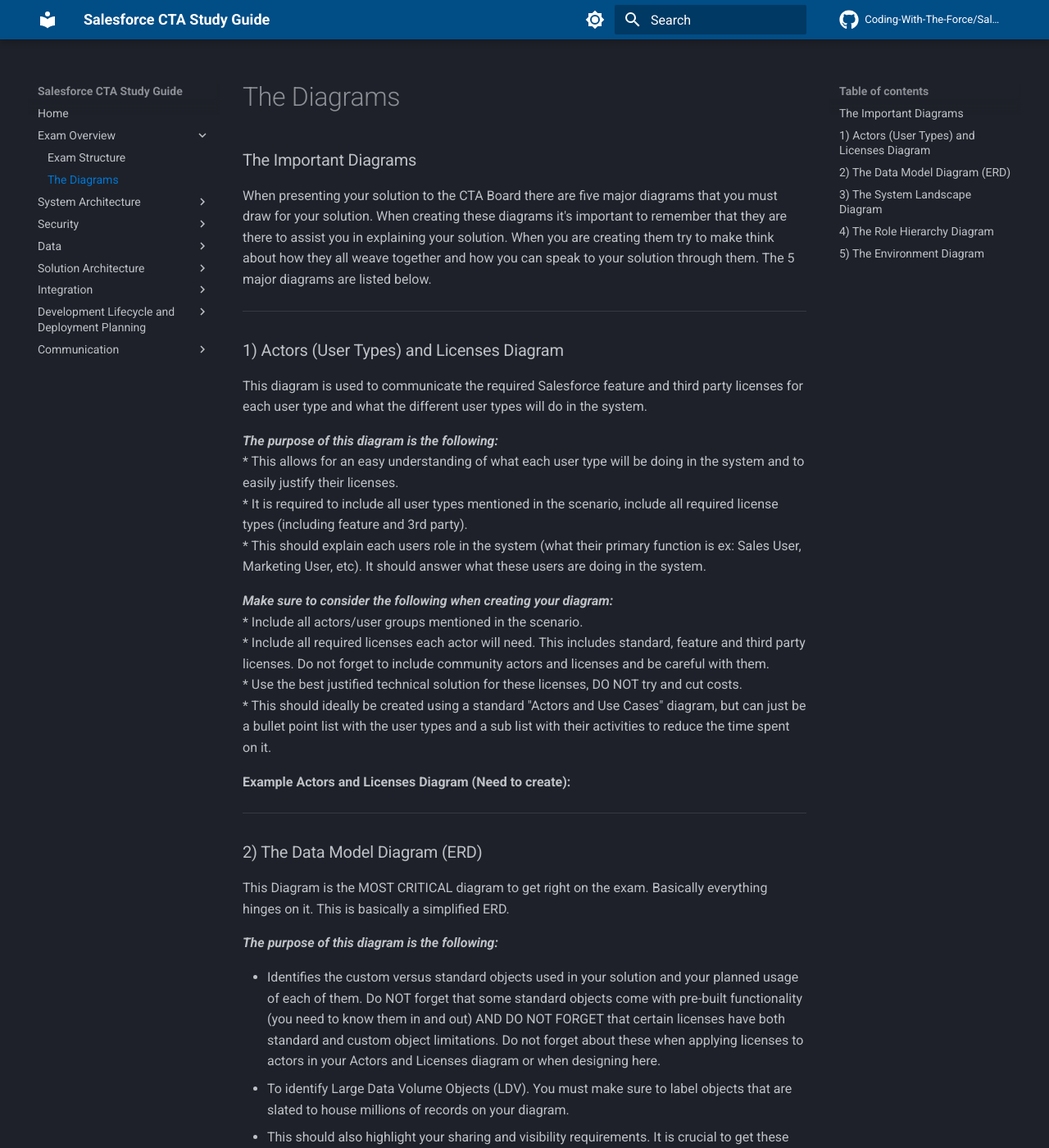
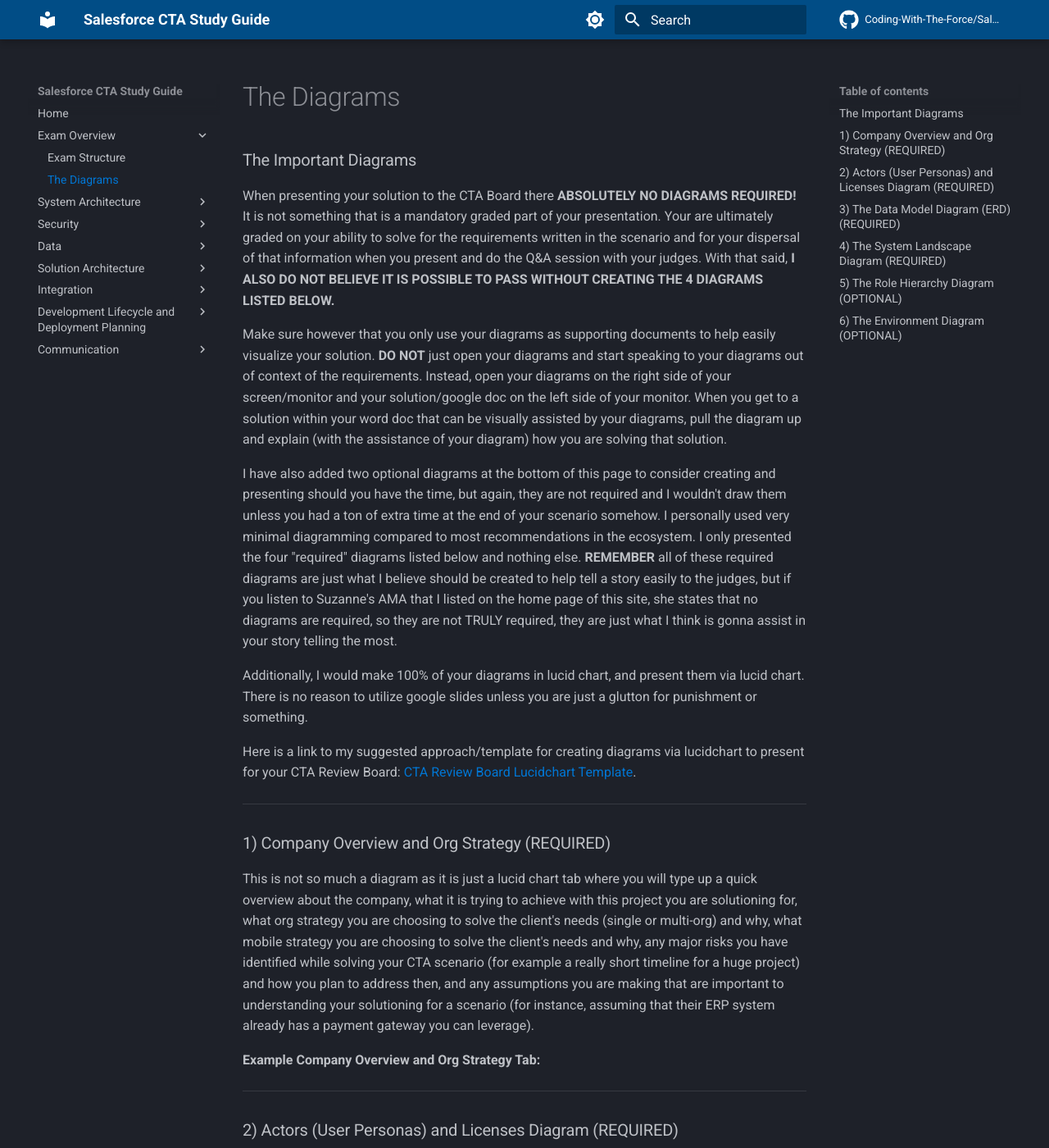
Before and after one commit to Coding-With-The-Force/Salesforce-CTA-Study-Guide, an MkDocs documentation site: the page built from docs/01)-The-Diagrams.md, in a window 1280 px wide and 1400 px high. Shown: the whole window at 82% size. Built offline with MkDocs 1.6.1 and Material for MkDocs 9.7.7, drawn with Linux system fonts in a browser that asks for light colours; comment, search, counter and statistics services are not loaded; some of the changed text lies outside the part shown.

Commit message:
Updated the diagrams section, added more content to the home page. Still need to add diagram examples.

```diff
--- a/docs/01)-The-Diagrams.md
+++ b/docs/01)-The-Diagrams.md
@@ -1,78 +1,83 @@
 ### The Important Diagrams
 
-When presenting your solution to the CTA Board there are five major diagrams that you must draw for your solution. When creating these diagrams it's important to remember that they are there to assist you in explaining your solution. When you are creating them try to make think about how they all weave together and how you can speak to your solution through them. The 5 major diagrams are listed below.
+When presenting your solution to the CTA Board there **ABSOLUTELY NO DIAGRAMS REQUIRED!** It is not something that is a mandatory graded part of your presentation. Your are ultimately graded on your ability to solve for the requirements written in the scenario and for your dispersal of that information when you present and do the Q&A session with your judges. With that said, **I ALSO DO NOT BELIEVE IT IS POSSIBLE TO PASS WITHOUT CREATING THE 4 DIAGRAMS LISTED BELOW.**
+
+Make sure however that you only use your diagrams as supporting documents to help easily visualize your solution. **DO NOT** just open your diagrams and start speaking to your diagrams out of context of the requirements. Instead, open your diagrams on the right side of your screen/monitor and your solution/google doc on the left side of your monitor. When you get to a solution within your word doc that can be visually assisted by your diagrams, pull the diagram up and explain (with the assistance of your diagram) how you are solving that solution.
+
+I have also added two optional diagrams at the bottom of this page to consider creating and presenting should you have the time, but again, they are not required and I wouldn't draw them unless you had a ton of extra time at the end of your scenario somehow. I personally used very minimal diagramming compared to most recommendations in the ecosystem. I only presented the four "required" diagrams listed below and nothing else. **REMEMBER** all of these required diagrams are just what I believe should be created to help tell a story easily to the judges, but if you listen to Suzanne's AMA that I listed on the home page of this site, she states that no diagrams are required, so they are not TRULY required, they are just what I think is gonna assist in your story telling the most.
+
+Additionally, I would make 100% of your diagrams in lucid chart, and present them via lucid chart. There is no reason to utilize google slides unless you are just a glutton for punishment or something.
+
+Here is a link to my suggested approach/template for creating diagrams via lucidchart to present for your CTA Review Board: [CTA Review Board Lucidchart Template](https://lucid.app/lucidchart/42853ef9-7637-431d-b625-d9fc78266f02/edit?viewport_loc=824%2C-1831%2C2071%2C4078%2C0_0&invitationId=inv_643e29dd-e2c3-449f-95bd-1f33dd0a1891).
 
 ***
 
-### 1) Actors (User Types) and Licenses Diagram
+### 1) Company Overview and Org Strategy (REQUIRED)
 
-This diagram is used to communicate the required Salesforce feature and third party licenses for each user type and what the different user types will do in the system.
+This is not so much a diagram as it is just a lucid chart tab where you will type up a quick overview about the company, what it is trying to achieve with this project you are solutioning for, what org strategy you are choosing to solve the client's needs (single or multi-org) and why, what mobile strategy you are choosing to solve the client's needs and why, any major risks you have identified while solving your CTA scenario (for example a really short timeline for a huge project) and how you plan to address then, and any assumptions you are making that are important to understanding your solutioning for a scenario (for instance, assuming that their ERP system already has a payment gateway you can leverage).
+
+**Example Company Overview and Org Strategy Tab:**
+
+---
+
+### 2) Actors (User Personas) and Licenses Diagram (REQUIRED)
+
+This diagram is used to communicate the required Salesforce licenses for each user persona (for example a sales rep), why you are suggesting those licenses (maybe a sales rep needs a sales cloud license because they need access to the Quote object or to Opportunity Forecasting), and the amount of licenses you will need to purchase for that persona (this is important because the amount of licenses has impacts on other parts of your solution, for instance how much data and file storage are available in your org).
 
 _**The purpose of this diagram is the following:**_
-* This allows for an easy understanding of what each user type will be doing in the system and to easily justify their licenses.
-* It is required to include all user types mentioned in the scenario, include all required license types (including feature and 3rd party).
-* This should explain each users role in the system (what their primary function is ex: Sales User, Marketing User, etc). It should answer what these users are doing in the system.
+* This allows for an easy understanding of what each user persona will be doing in the system and to easily justify their licenses.
+* I would suggest including all user personas mentioned in the scenario, even if they will not actually be users in the Salesforce system so the judges know that you at least considered them and what your plan for them is, and to include all required license types for each user persona (including Salesforce feature licenses).
 
-_**Make sure to consider the following when creating your diagram:**_
-* Include all actors/user groups mentioned in the scenario.
-* Include all required licenses each actor will need. This includes standard, feature and third party licenses. Do not forget to include community actors and licenses and be careful with them.
-* Use the best justified technical solution for these licenses, DO NOT try and cut costs.
-* This should ideally be created using a standard "Actors and Use Cases" diagram, but can just be a bullet point list with the user types and a sub list with their activities to reduce the time spent on it.
+**IMPORTANT NOTE:** For your CTA scenario you should not try to cut costs with the basic licenses (Sales, Service, Platform, and Experience Cloud licenses), you should just assume you have infinite money and use the license that will enable you to build the solution in its simplest form. For instance, if your Sales Reps only need a Sales Cloud license because they need access to the Opportunity object and not for anything else ABSOLUTELY DO NOT suggest a lower cost setup where you would replace the Opportunity object with a custom object so that you could give Sales Reps platform licenses instead... That is a recipe for disaster.
 
-**Example Actors and Licenses Diagram (Need to create):**
+**Example Actors and Licenses Diagram:**
 
 ___
 
-### 2) The Data Model Diagram (ERD)
+### 3) The Data Model Diagram (ERD) (REQUIRED)
 
-This Diagram is the MOST CRITICAL diagram to get right on the exam. Basically everything hinges on it. This is basically a simplified ERD.
+This Diagram is the MOST CRITICAL diagram to get right on the exam. Basically everything hinges on on your database/object setup. The data model (if you are unfamiliar with it) is basically the same as an ERD (entity relationship diagram).
 
-**_The purpose of this diagram is the following:_**
+**_Your Data Model Diagram Should Ideally Include the Following:_**
 
-* Identifies the custom versus standard objects used in your solution and your planned usage of each of them. Do NOT forget that some standard objects come with pre-built functionality (you need to know them in and out) AND DO NOT FORGET that certain licenses have both standard and custom object limitations. Do not forget about these when applying licenses to actors in your Actors and Licenses diagram or when designing here.
-* To identify Large Data Volume Objects (LDV). You must make sure to label objects that are slated to house millions of records on your diagram.
-* This should also highlight your sharing and visibility requirements. It is crucial to get these points across in this diagram. You need to label an objects OWD settings (Private, Read, Read/Write), whether or not there is a master detail relationship, and who the record owners will be.
-* This data model should support your reporting strategy. It should help make it clear where reporting data is coming from.
-* A solid ERD is key to producing a solid integration strategy.
+* Every object you are proposing for your solution, and the relationships between them.
+* An easy way to identify the custom versus standard objects used in your solution and your planned usage of each of them (making the outline of a custom object a different color for example).
+* An easy way to identify a master-detail relationship you are proposing for your solution (coloring the relationships in lucid chart a different color for instance)
+* An easy way to identify Large Data Volume Objects (LDV). You should ideally make sure to label objects that are slated to house millions of records on your diagram and their volume (something simple, for example, put the acronym LDV and then the quantity of records next to it like this: "LDV:4mil").
+* A simple way of showing your OWD setting for each object (unless it's controlled by parent). You should ideally label an objects OWD settings (Private, Read, Read/Write) on the object in your data model diagram (for example you could do the following on your object in the diagram: "OWD:P" to represent an OWD of private).
+* An easy way to visualize which user personas will be the owners of the records for each object. Knowing who the owners of each records are is important to understanding whether your proposed security architecture will work. You could denote this on your objects in the following way "O: Sales Rep" as a shorthand for "Owner: Sales Rep".
 
-**_This Diagram Must Include the Following:_**
-
-* Relationship types (Master-Detail or Lookup)
-* Cardinalities (one to many, many to many, etc)
-* Object Type (Standard vs Custom vs External)
-* OWD (Org Wide Defaults) for each object
-* Mark LDV (Large Data Volume) objects and provide the math to justify it
-* Record Ownership (Who is going to own the records of an object)
-* Just showing the key fields on your ERD should be sufficient for the board, don't need to list every single one
-
-**Example Entity Relationship Diagram (ERD) (Need to create):**
+**Example Entity Relationship Diagram (ERD):**
 
 ***
 
-### 3) The System Landscape Diagram
+### 4) The System Landscape Diagram (REQUIRED)
 
-The system landscape diagram will help you illustrate the different systems included within your solution and their relationships with one another.
+The system landscape diagram will help you illustrate the different systems included within your solution and their relationships with one another (For instance, how does an ERP in your landscape integrate with your Salesforce org).
 
-**_The purpose of this diagram is the following:_**
+**_Your System Landscape Diagram should ideally include the following things:_**
 
-* To articulate what systems will be in use and how the various systems in your CTA scenario will work together
-* This diagram should show/illustrate how data flows through the systems involved in your CTA scenario
+* Every system mentioned within your scenario, even if it is being retired or is not at all connected to your Salesforce org.
 
-**_This Diagram Must Include the Following:_**
+* An easy way to identify a retired system in your landscape (I would suggested just making the retired systems outline red or some other obvious color).
 
-* It should contain all systems involved in the architecture including third party systems such as appexchange products.
-* Show the systems you are planning to retire, these should be easily identifiable (color code them or mark them as deprecated).
-* Outline the proposed integration interfaces. You need to make sure that you include integration patterns information ([Salesforce integration patterns terminology](https://resources.docs.salesforce.com/sfdc/pdf/integration_patterns_and_practices.pdf) is required here), how you plan to secure your integration (HTTPS, One or two way SSL) and the authentication standard used (OAuth, SAML, OpenID, etc).
-* It must show your SSO setup.
-* It should include any mobile devices that are part of the landscape, you should also put the type of mobile app next to it (this is also [saleforce terminology for mobile app dev styles](https://developer.salesforce.com/docs/atlas.en-us.mobile_sdk.meta/mobile_sdk/intro_choose_scenario.htm)).
+* Your Salesforce org as well as all of the clouds, add-on products, and managed packages you are suggesting to solve your scenario.
 
-_**Extra IMPORTANT Note:**_ You absolutely must also know how to draw all SSO flow diagrams. The judges will likely ask you to draw the diagram for the SSO flow you picked for your SSO setup above. Make sure you know how to draw each one. I have them all outlined here: <a href="https://github.com/Coding-With-The-Force/CTA_Study_Guide/wiki/3)-IAM-Terms-(Identity-and-Access-Management)">SSO Flow Diagrams</a>
+* Your mobile solution and how it authenticates to your Salesforce org (it's gonna use PKCE auth).
 
-**Example System Landscape Diagram (Need to create):**
+* Your IAM (identity and access management) systems (like okta and active directory).
+
+* An ETL and ESB and how systems connect to your Salesforce instance through them, if your solution requires one (I've never seen one that didn't).
+
+* A data warehouse if your solution has large data volumes and the use of a data warehouse is justified.
+
+* A way to easily identify each authorization flow you are using for each system integration you are proposing. For instance, are you using JWT or OAuth to connect to your ERP system (if your scenario has one). You can easily show this by putting the flow name next to the line that indicates an integration between two systems.
+
+**Example System Landscape Diagram:**
 
 ***
 
-### 4) The Role Hierarchy Diagram
+### 5) The Role Hierarchy Diagram (OPTIONAL)
 
 The role hierarchy diagram will help you to explain the roles your users will have in the system and how it will impact your sharing and visibility model.
 
@@ -80,31 +85,32 @@
 
 * To help explain your approach to data sharing and visibility in your CTA scenario
 
-**_This Diagram Must Include the Following:_**
+**_This Diagram should ideally include the following if you decide to create it:_**
 
 * This should include a full role hierarchy that shows how each role relates to one another. However in the case where you have multiple identical roles (ex: One role for every country an org does business in) you can just identify the first couple of roles and just indicate that more similar roles would be made for the other countries to save on time.
 * Do not forget your community/experience cloud site roles for cc+ and partner users (even the auto-generated ones)
 * Indicate any license type limitation of users assigned to the roles.
 
-**Example Role Hierarchy Diagram (Need to create):**
+A reminder that I would not waste time on this diagram unless you have solved every requirement and have the time to come back and make this to support your solution.
+
+**Example Role Hierarchy Diagram:**
 
 ***
 
-### 5) The Environment Diagram
+### 6) The Environment Diagram (OPTIONAL)
 
-The environment diagram will help to illustrate your approach to the different SF environments you will use and why you intend to use them. I would personally leave this for last and/or draw this on the fly when the board asks you too. It is an easier diagram that is relatively similar in nature in most scenarios.
+The environment diagram will help to illustrate your approach to the different SF environments (orgs and org types) you intend to use and why you intend to use them. Again this is an optional diagram, only draw this if you have a ton of left over time.
 
 **_The purpose of this diagram is the following:_**
 
 * This diagram is used to show how you intend to setup your various environments (dev sandboxes, integration, QA, UAT, Prod, etc) and to help explain why you would setup your environments that way.
 
-**_This Diagram Must Include the Following:_**
+**_This Diagram Should ideally Include the Following:_**
 
 * What environment types are being used at each stage of development/deployment
 * Justification as to what sandbox type you select for each environment (dev, partial, full)
-* What will take place in each environment and what kinda testing will be involved
-* What will be deployed to each environment and when that would take place
-* Make sure to study CI/CD concepts and terminology if you've never executed this in a project in the past
+* What will take place in each environment and what kinda testing will be involved (does development take place in the sandbox or is it a training sandbox. Are we doing Apex and Jest tests only in the sandbox or are we also doing regression and user testing?).
+* What will be deployed to each environment and when that would take place in the software development lifecycle (SDLC)
 * Include any external applications you are planning to use to get your environment pipeline up and running (ex: github, jenkins, flosum, copado, etc)
 
-**Example Environment Diagram (Need to create):**
+**Example Environment Diagram:**
```
Also changed, not shown: docs/index.md (+13 -5 lines).
